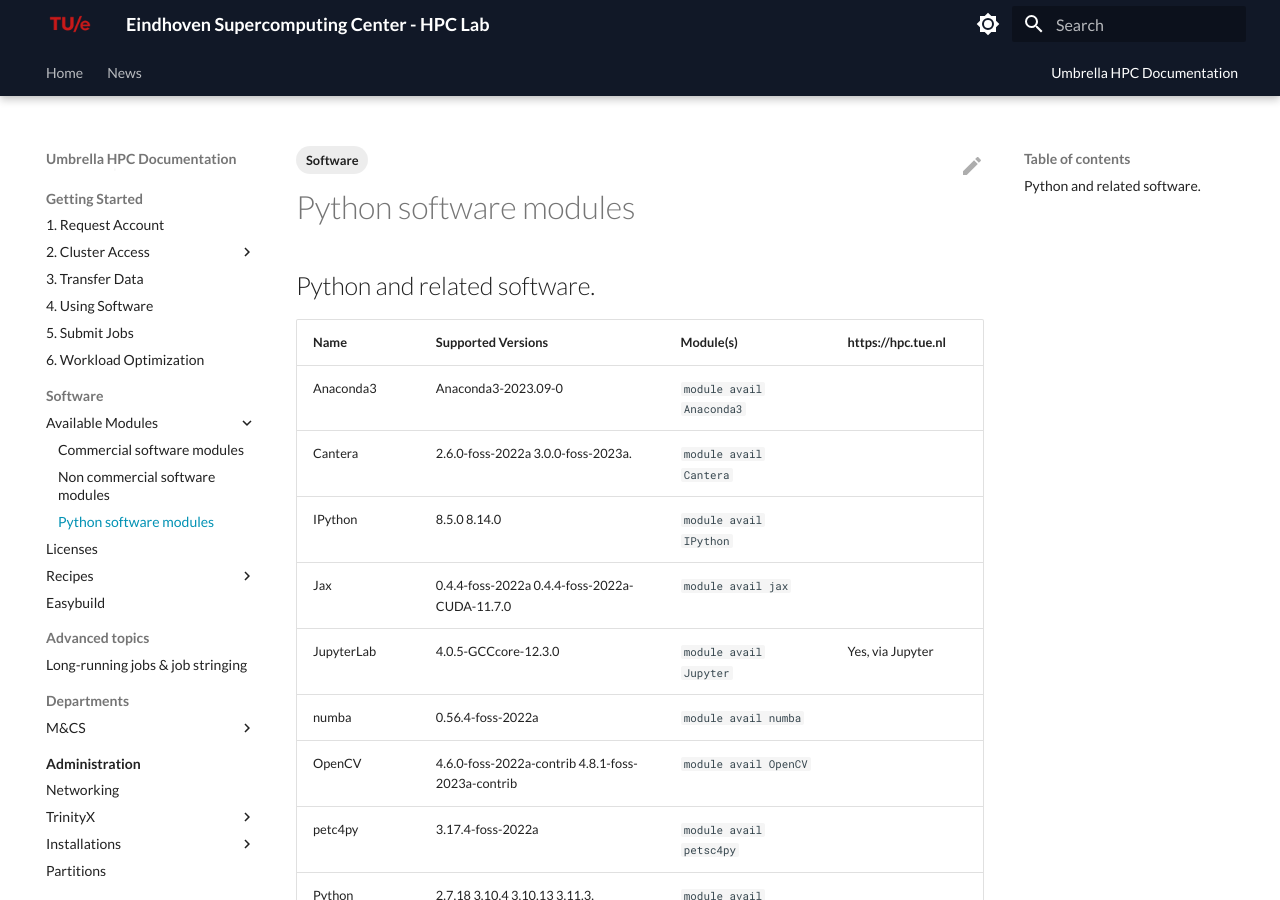
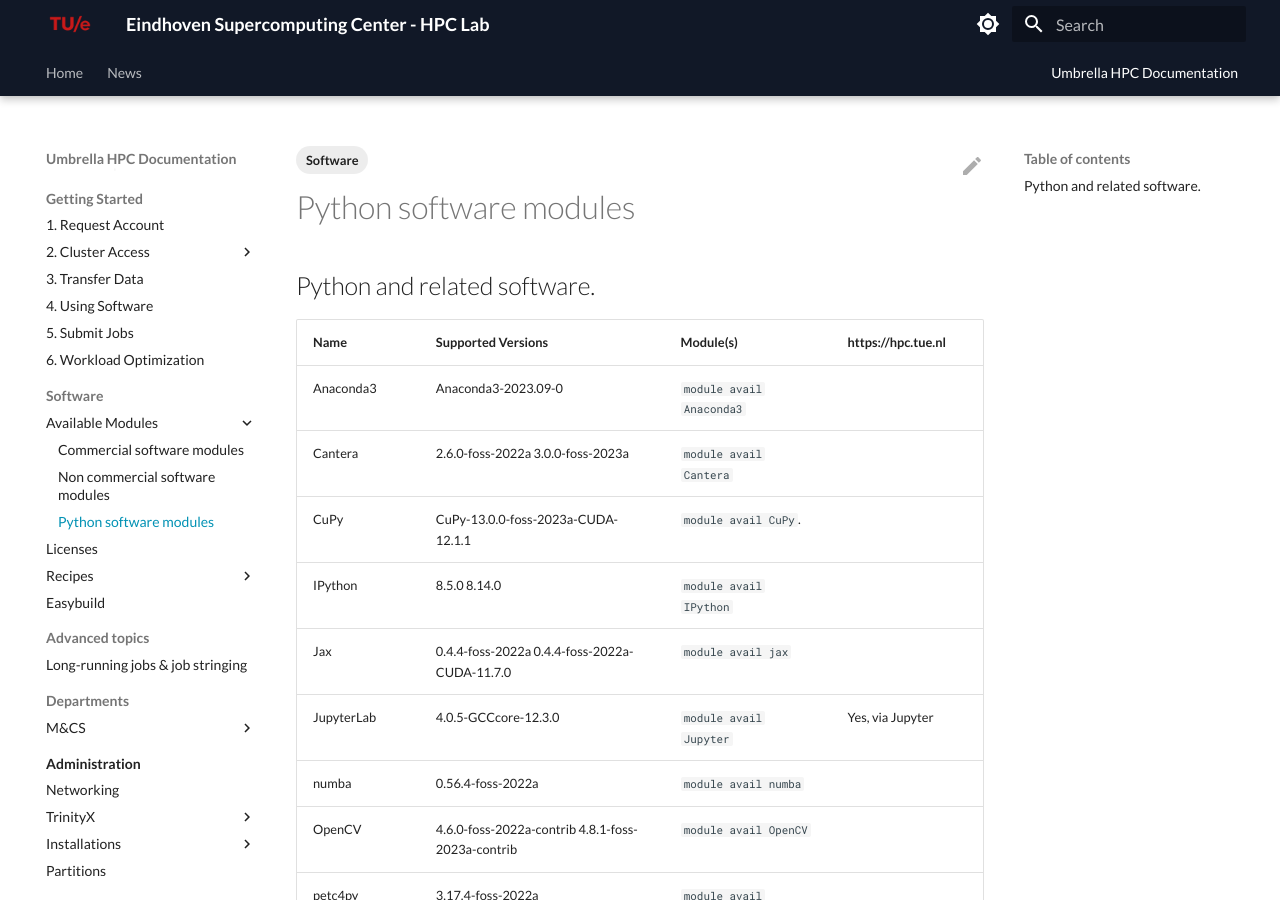
Before and after one commit to gferhpc/supercomputing.tue.nl, an MkDocs documentation site: the page built from pages/documentation/software/modules/python.md, in a window 1280 px wide and 900 px high. Built offline with MkDocs 1.6.1 and Material for MkDocs 9.7.7, drawn with Linux system fonts in a browser that asks for light colours; some of the changed text lies outside the part shown.

Commit message:
Update python.md

```diff
--- a/pages/documentation/software/modules/python.md
+++ b/pages/documentation/software/modules/python.md
@@ -8,14 +8,15 @@
 | Name           | Supported Versions                   | Module(s)                | https://hpc.tue.nl |
 | -------------- | ------------------------------------ | ------------------------ | ------------------ |
 | Anaconda3      | Anaconda3-2023.09-0                  | `module avail Anaconda3` | |
-| Cantera        | 2.6.0-foss-2022a 3.0.0-foss-2023a.   | `module avail Cantera`   | |
+| Cantera        | 2.6.0-foss-2022a 3.0.0-foss-2023a    | `module avail Cantera`   | |
+| CuPy           | CuPy-13.0.0-foss-2023a-CUDA-12.1.1   | `module avail CuPy`.     | |
 | IPython        | 8.5.0 8.14.0                         | `module avail IPython`   | |
 | Jax            | 0.4.4-foss-2022a 0.4.4-foss-2022a-CUDA-11.7.0 | `module avail jax`   | |
 | JupyterLab     | 4.0.5-GCCcore-12.3.0                 | `module avail Jupyter`   | Yes, via Jupyter |
 | numba          | 0.56.4-foss-2022a                    | `module avail numba`     | |
 | OpenCV         | 4.6.0-foss-2022a-contrib 4.8.1-foss-2023a-contrib | `module avail OpenCV`     | |
 | petc4py        | 3.17.4-foss-2022a                    | `module avail petsc4py` | |
-| Python         | 2.7.18 3.10.4 3.10.13 3.11.3.        | `module avail Python/`   | |
+| Python         | 2.7.18 3.10.4 3.10.13 3.11.3         | `module avail Python/`   | |
 | PyTorch        | 1.12.0-foss-2022a 2.1.2-foss-2022a/2023a | `module avail PyTorch`   | Yes, included in Jupyter|
 | PyTorch-Lightning| 1.8.4-foss-2022a 2.2.1-foss-2023a | `module avail PyTorch`   | |
 | scikit-bio     | 0.5.7-foss-2022a                     | `module avail scikit-bio` | |
```
